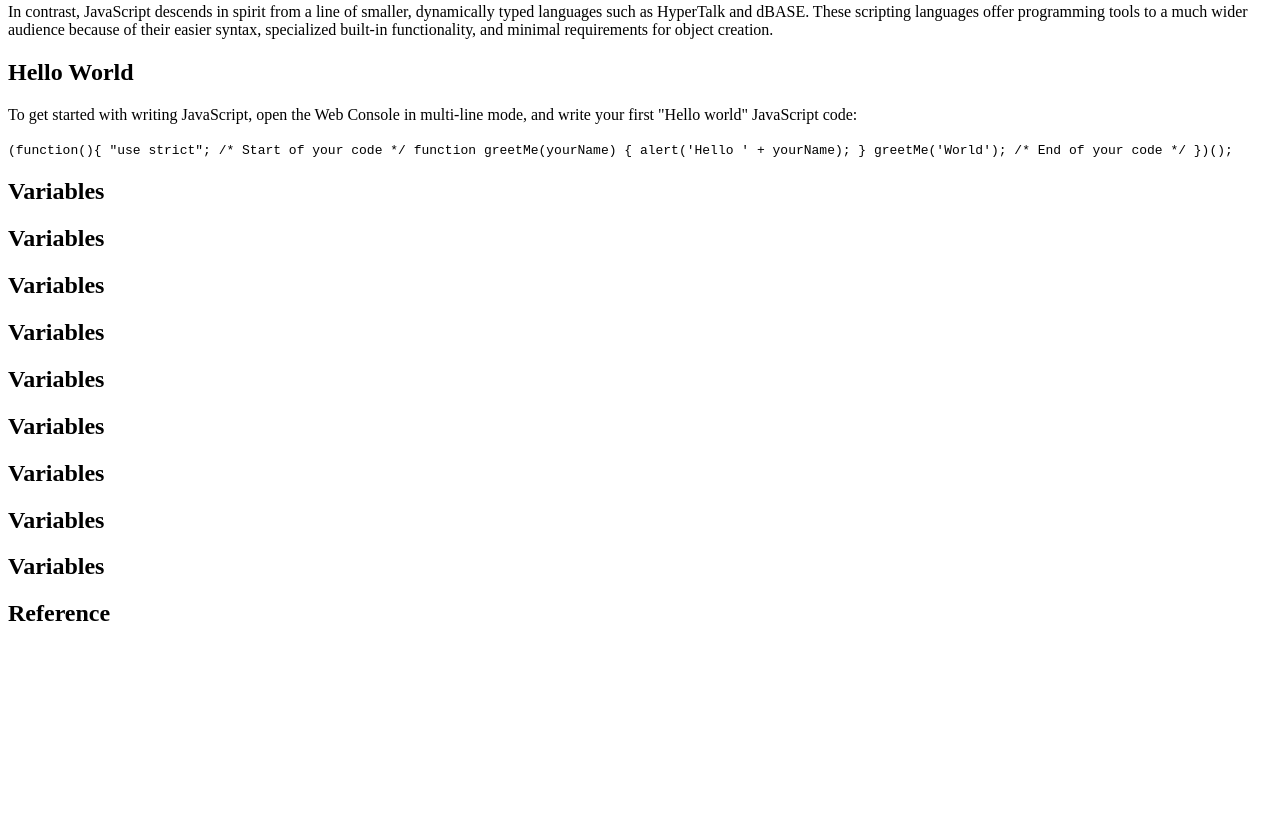
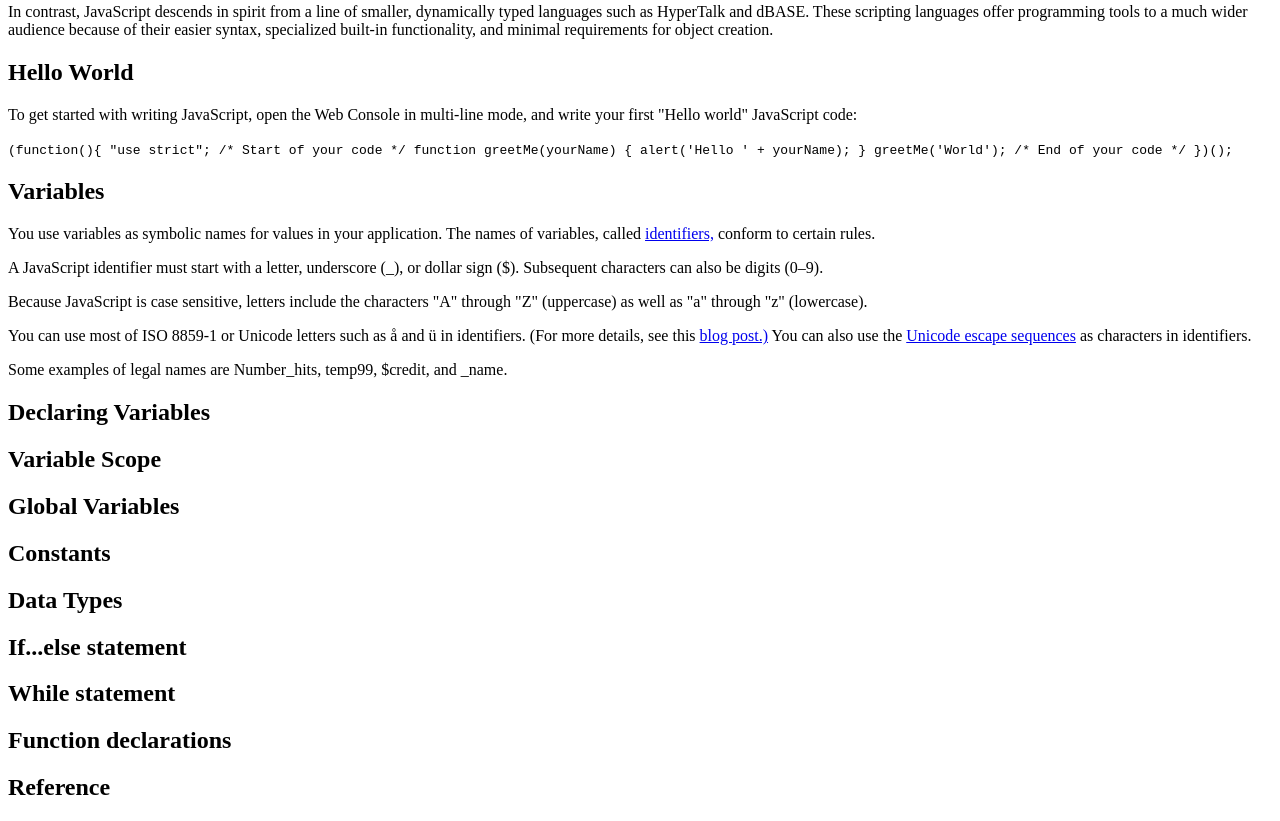
Before and after one commit to lawlawson/JavaScript-Technical-Documentation, a plain HTML site: page index.html in a window 1280 px wide. Shown: the part 723-1544 px from the top of the page. Before the commit the page ends 1370 px from the top, so only its background shows below. Drawn offline with Linux system fonts and the light colour scheme.

Commit message:
Added all section ids

```diff
--- a/index.html
+++ b/index.html
@@ -8,7 +8,7 @@
   </head>
   <body>
     <main id="main-doc">
-      <section class="main-section">
+      <section class="main-section" id="introduction">
         <header>
           <h1>Introduction</h1>
         </header>
@@ -48,7 +48,7 @@
           </li>
         </ul>
       </section>
-      <section class="main-section">
+      <section class="main-section" id="what_you_should_already_know">
         <header>
           <h1>What you should already know</h1>
         </header>
@@ -78,9 +78,9 @@
           </li>
         </ul>
       </section>
-      <section class="main-section">
+      <section class="main-section" id="javascript_&_java">
         <header>
-          <h1>JavaScript and Java</h1>
+          <h1>JavaScript & Java</h1>
         </header>
         <p>
           JavaScript and Java are similar in some ways but fundamentally
@@ -126,7 +126,7 @@
           and minimal requirements for object creation.
         </p>
       </section>
-      <section class="main-section">
+      <section class="main-section" id="hello_world">
         <header>
           <h1>Hello World</h1>
         </header>
@@ -140,52 +140,85 @@
           End of your code */ })();</code
         >
       </section>
-      <section class="main-section">
+      <section class="main-section" id="variables">
         <header>
           <h1>Variables</h1>
         </header>
+        <p>
+          You use variables as symbolic names for values in your application.
+          The names of variables, called
+          <a href="https://developer.mozilla.org/en-US/docs/Glossary/Identifier"
+            >identifiers,</a
+          >
+          conform to certain rules.
+        </p>
+        <p>
+          A JavaScript identifier must start with a letter, underscore (_), or
+          dollar sign ($). Subsequent characters can also be digits (0–9).
+        </p>
+        <p>
+          Because JavaScript is case sensitive, letters include the characters
+          "A" through "Z" (uppercase) as well as "a" through "z" (lowercase).
+        </p>
+        <p>
+          You can use most of ISO 8859-1 or Unicode letters such as å and ü in
+          identifiers. (For more details, see this
+          <a href="https://mathiasbynens.be/notes/javascript-identifiers-es6"
+            >blog post.)</a
+          >
+          You can also use the
+          <a
+            href="https://developer.mozilla.org/en-US/docs/Web/JavaScript/Reference/Lexical_grammar#String_literals"
+            >Unicode escape sequences</a
+          >
+          as characters in identifiers.
+        </p>
+        <p>
+          Some examples of legal names are Number_hits, temp99, $credit, and
+          _name.
+        </p>
       </section>
-      <section class="main-section">
+      <section class="main-section" id="declaring_variables">
         <header>
-          <h1>Variables</h1>
+          <h1>Declaring Variables</h1>
         </header>
       </section>
-      <section class="main-section">
+      <section class="main-section" id="variable_scope">
         <header>
-          <h1>Variables</h1>
+          <h1>Variable Scope</h1>
         </header>
       </section>
-      <section class="main-section">
+      <section class="main-section" id="global_variables">
         <header>
-          <h1>Variables</h1>
+          <h1>Global Variables</h1>
         </header>
       </section>
-      <section class="main-section">
+      <section class="main-section" id="constants">
         <header>
-          <h1>Variables</h1>
+          <h1>Constants</h1>
         </header>
       </section>
-      <section class="main-section">
+      <section class="main-section" id="data_types">
         <header>
-          <h1>Variables</h1>
+          <h1>Data Types</h1>
         </header>
       </section>
-      <section class="main-section">
+      <section class="main-section" id="if...else_statement">
         <header>
-          <h1>Variables</h1>
+          <h1>If...else statement</h1>
         </header>
       </section>
-      <section class="main-section">
+      <section class="main-section" id="while_statement">
         <header>
-          <h1>Variables</h1>
+          <h1>While statement</h1>
         </header>
       </section>
-      <section class="main-section">
+      <section class="main-section" id="function_declarations">
         <header>
-          <h1>Variables</h1>
+          <h1>Function declarations</h1>
         </header>
       </section>
-      <section class="main-section">
+      <section class="main-section" id="reference">
         <header>
           <h1>Reference</h1>
         </header>
```
